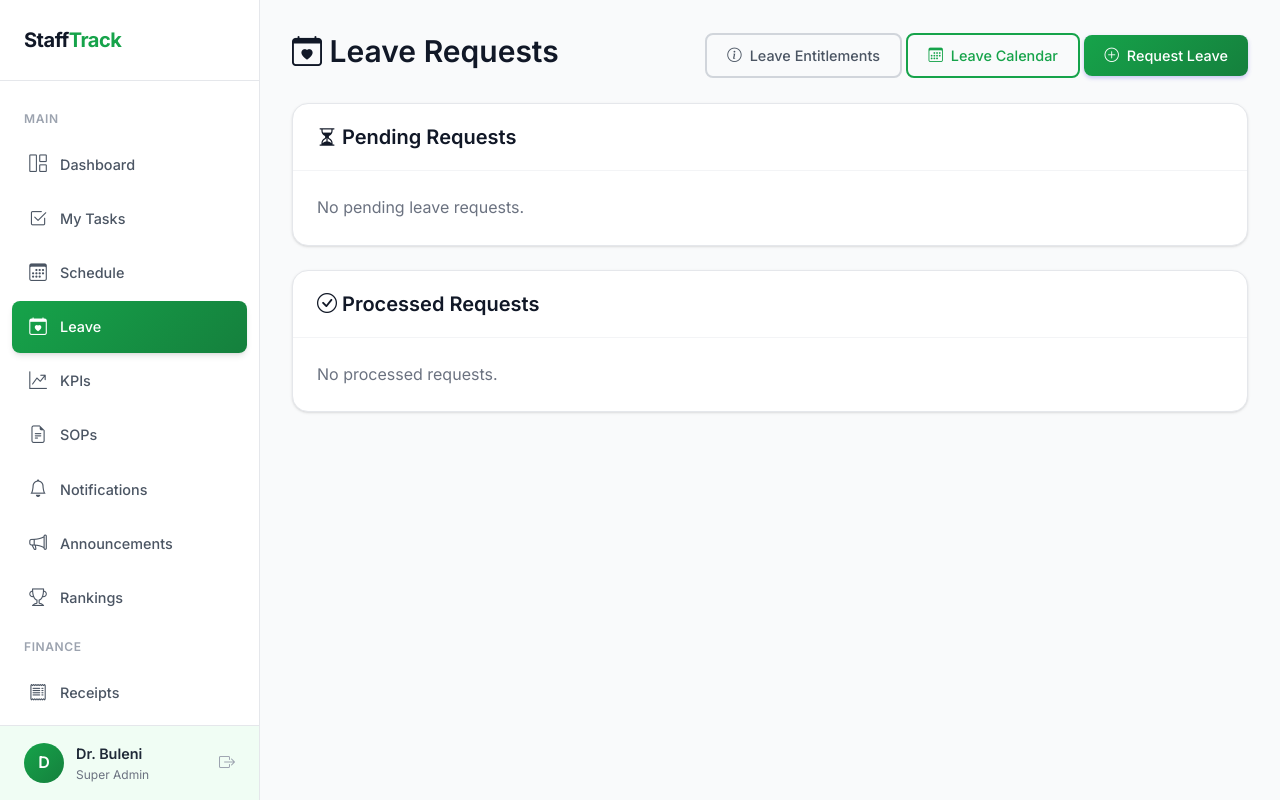
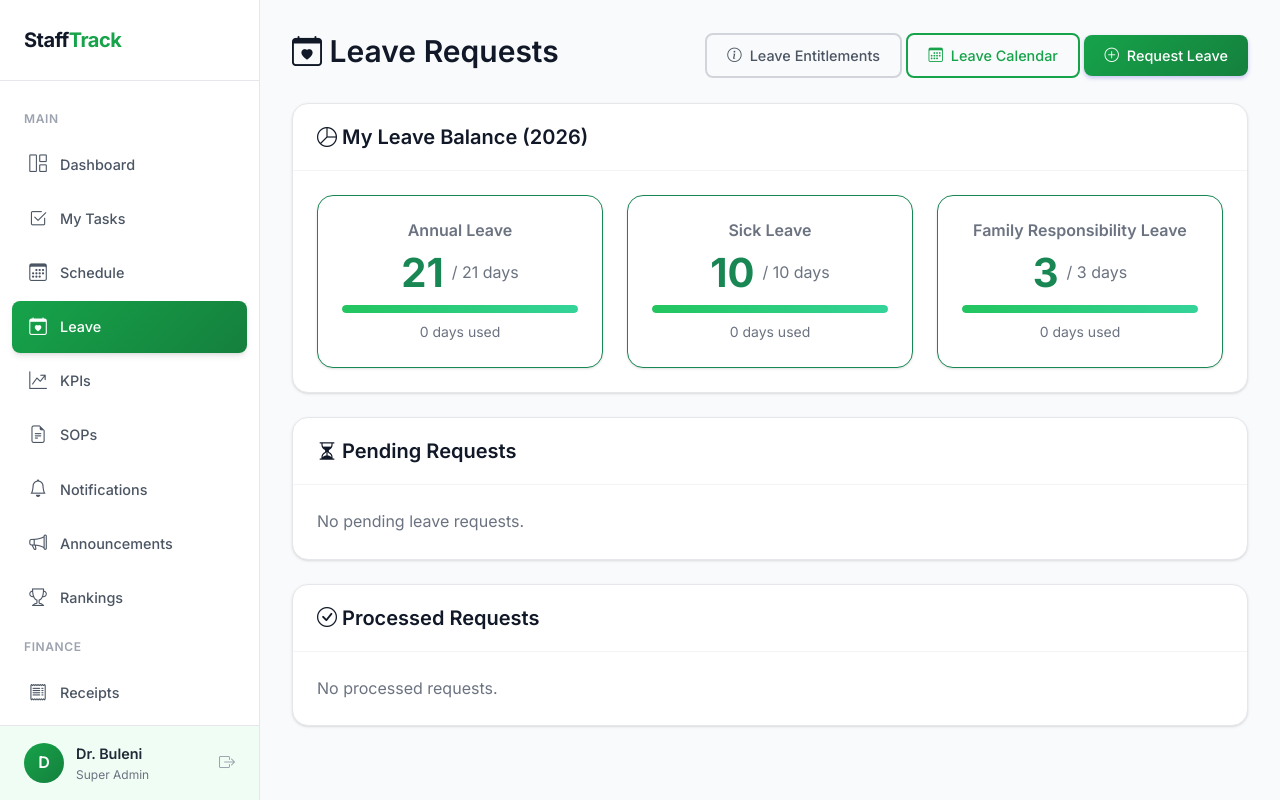
Before and after one commit to drbuleni/stafftrack, a Flask app: page /leave/ in a window 1280 px wide. Run offline with Flask 3, Linux system fonts and the light colour scheme; a user stored in the database is signed in; data that the repository does not hold is empty; some libraries are stand-ins or nearby versions.

Commit message:
Add leave balance display showing remaining days for Annual, Sick, and Family leave

```diff
--- a/app/routes/leave.py
+++ b/app/routes/leave.py
@@ -11,7 +11,7 @@ from app.utils.email import (
     send_email, email_leave_request_submitted,
     email_leave_request_approved, email_leave_request_rejected
 )
-from datetime import datetime, date
+from datetime import datetime, date, timedelta
 
 bp = Blueprint('leave', __name__, url_prefix='/leave')
 
@@ -106,6 +106,50 @@ class ApprovalForm(FlaskForm):
     submit_reject = SubmitField('Reject')
 
 
+def calculate_leave_balance(user_id):
+    """Calculate leave balance for a user based on approved leave this year."""
+    current_year = date.today().year
+    year_start = date(current_year, 1, 1)
+    year_end = date(current_year, 12, 31)
+
+    # Leave entitlements per year
+    entitlements = {
+        'Annual': 21,
+        'Sick': 10,  # 30 days over 3 years = ~10 per year
+        'Family Responsibility': 3,
+    }
+
+    balance = {}
+
+    for leave_type, total_days in entitlements.items():
+        # Get approved leave for this type this year
+        approved_leave = LeaveRequest.query.filter(
+            LeaveRequest.staff_id == user_id,
+            LeaveRequest.leave_type == leave_type,
+            LeaveRequest.status == 'Approved',
+            LeaveRequest.start_date >= year_start,
+            LeaveRequest.start_date <= year_end
+        ).all()
+
+        # Calculate days used (excluding weekends)
+        days_used = 0
+        for leave in approved_leave:
+            current_date = leave.start_date
+            while current_date <= leave.end_date:
+                # Count only weekdays
+                if current_date.weekday() < 5:  # Monday = 0, Friday = 4
+                    days_used += 1
+                current_date = current_date + timedelta(days=1)
+
+        balance[leave_type] = {
+            'total': total_days,
+            'used': days_used,
+            'remaining': max(0, total_days - days_used)
+        }
+
+    return balance
+
+
 @bp.route('/')
 @login_required
 def index():
@@ -114,6 +158,8 @@ def index():
         # Managers see all requests
         pending = LeaveRequest.query.filter_by(status='Pending').order_by(LeaveRequest.created_at.desc()).all()
         processed = LeaveRequest.query.filter(LeaveRequest.status != 'Pending').order_by(LeaveRequest.approved_at.desc()).limit(20).all()
+        # For managers, show their own balance
+        leave_balance = calculate_leave_balance(current_user.id)
     else:
         # Staff see only their own
         pending = LeaveRequest.query.filter_by(staff_id=current_user.id, status='Pending').all()
@@ -121,8 +167,9 @@ def index():
             LeaveRequest.staff_id == current_user.id,
             LeaveRequest.status != 'Pending'
         ).order_by(LeaveRequest.approved_at.desc()).all()
+        leave_balance = calculate_leave_balance(current_user.id)
 
-    return render_template('leave/index.html', pending=pending, processed=processed)
+    return render_template('leave/index.html', pending=pending, processed=processed, leave_balance=leave_balance, current_year=date.today().year)
 
 
 @bp.route('/request', methods=['GET', 'POST'])
--- a/app/templates/leave/index.html
+++ b/app/templates/leave/index.html
@@ -15,6 +15,37 @@
         <a href="{{ url_for('leave.request_leave') }}" class="btn btn-primary">
             <i class="bi bi-plus-circle"></i> Request Leave
         </a>
+    </div>
+</div>
+
+<!-- Leave Balance Card -->
+<div class="card mb-4">
+    <div class="card-header">
+        <h5 class="mb-0"><i class="bi bi-pie-chart"></i> My Leave Balance ({{ current_year }})</h5>
+    </div>
+    <div class="card-body">
+        <div class="row">
+            {% for leave_type, balance in leave_balance.items() %}
+            <div class="col-md-4 mb-3 mb-md-0">
+                <div class="card h-100 {{ 'border-danger' if balance.remaining == 0 else 'border-success' if balance.remaining > balance.total / 2 else 'border-warning' }}">
+                    <div class="card-body text-center">
+                        <h6 class="text-muted mb-2">{{ leave_type }} Leave</h6>
+                        <div class="d-flex justify-content-center align-items-center mb-2">
+                            <span class="display-6 fw-bold {{ 'text-danger' if balance.remaining == 0 else 'text-success' if balance.remaining > balance.total / 2 else 'text-warning' }}">
+                                {{ balance.remaining }}
+                            </span>
+                            <span class="text-muted ms-2">/ {{ balance.total }} days</span>
+                        </div>
+                        <div class="progress" style="height: 8px;">
+                            <div class="progress-bar {{ 'bg-danger' if balance.remaining == 0 else 'bg-success' if balance.remaining > balance.total / 2 else 'bg-warning' }}"
+                                 style="width: {{ (balance.remaining / balance.total * 100)|round }}%"></div>
+                        </div>
+                        <small class="text-muted mt-2 d-block">{{ balance.used }} days used</small>
+                    </div>
+                </div>
+            </div>
+            {% endfor %}
+        </div>
     </div>
 </div>
 
```
